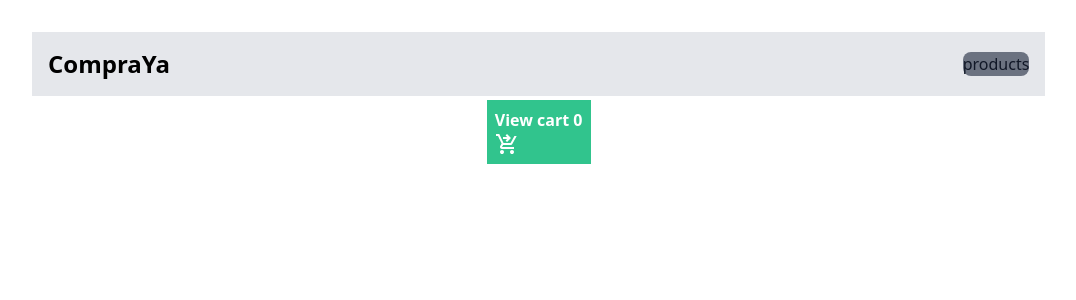
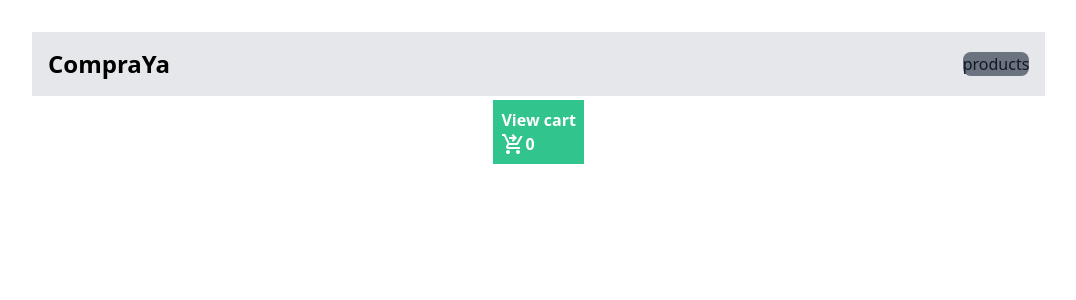
Before and after one commit to 1Otero/entrega-react, a React (Vite) app: page /payment in a window 1280 px wide. Shown: the top 300 px of the page, without its empty margins (0-1076 px from the left). Built offline with nearby package versions, Linux system fonts and the light colour scheme.

Commit message:
remove num hide

```diff
--- a/src/App.tsx
+++ b/src/App.tsx
@@ -25,7 +25,7 @@ function App() {
        <Head />
       </div>
       <button onClick={() => setShowCart(!showCart)} className={`${!showCart?"bg-green-400":"bg-red-500"} p-2`}>
-       <div className='font-semibold text-white'>{showCart?<div><p className='w-2/3'>Hide cart {productCard.length}</p><img className='w-2/3' src='/ocultarobajar.svg'/></div>:<div><p>View cart {productCard.length} </p><img rel="stylesheet" src="/cart.svg"/></div>}</div>
+       <div className='font-semibold text-white'>{showCart?<div><p className='w-2/3'>Hide cart</p><div className='flex'><img className='w-2/3' src='/ocultarobajar.svg'/></div></div>:<div><p>View cart</p><div className='flex'><img rel="stylesheet" src="/cart.svg"/>{productCard.length}</div></div>}</div>
       </button>
       <div className='w-full top-4 fixed left-0 h-12 bg-transparent float-right z-30'>
        <AlertGlobal infoAlert={alertGlobal} setAlertGlobal={setAlertGlobal} />
```
